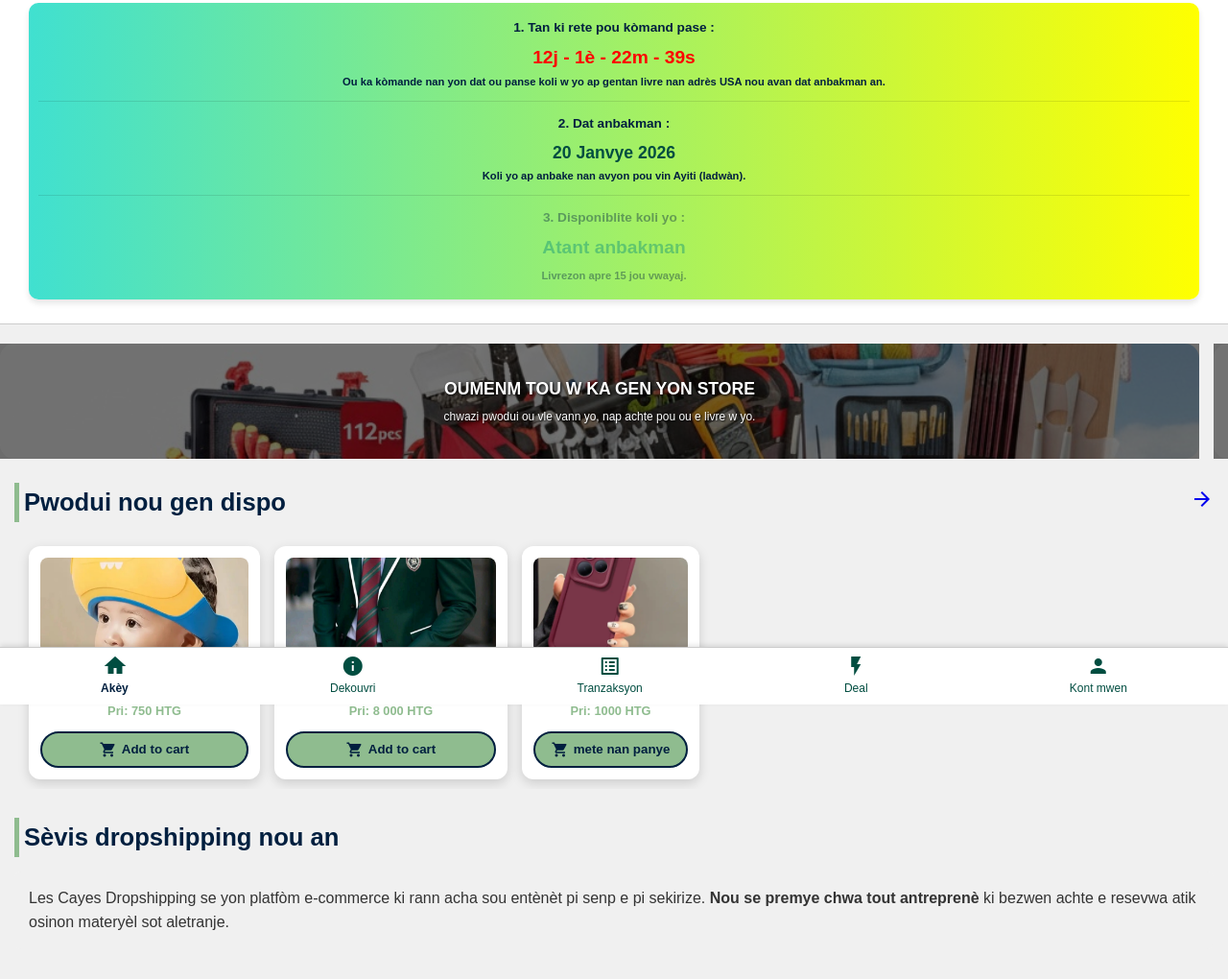
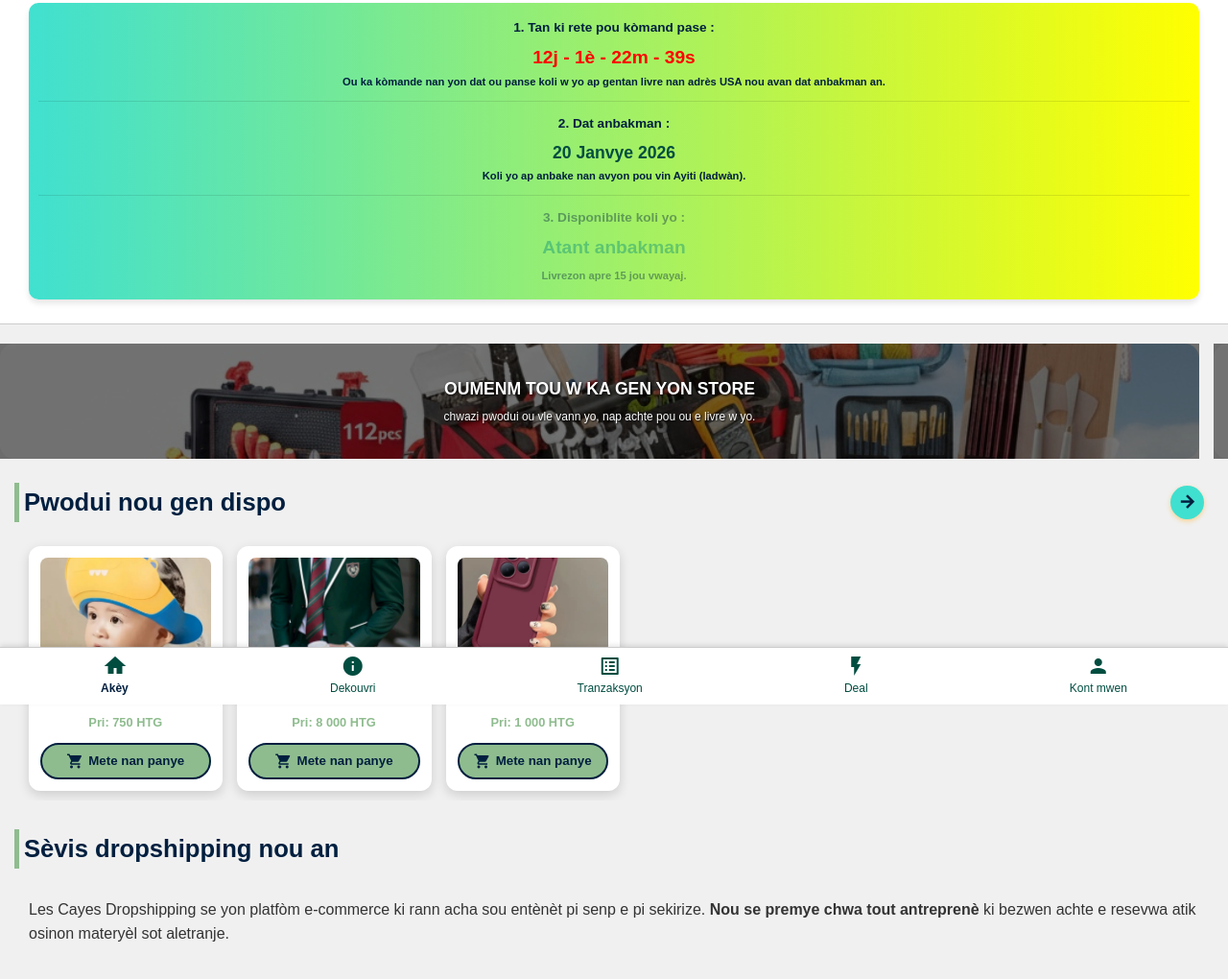
Before and after one commit to keslin1/Cayes, a plain HTML site: page index.html in a window 1280 px wide. Shown: the part 66-1086 px from the top of the page at 96% size. Drawn offline with Linux system fonts and the light colour scheme.

Commit message:
Add files via upload

```diff
--- a/index.html
+++ b/index.html
@@ -308,6 +308,44 @@
         .nav-item.active .material-icons {
             color: var(--kaki);
         }
+.arrow-circle {
+    display: flex;
+    align-items: center;
+    justify-content: center;
+    /* Yon bèl koulè jòn zoranj ki vif */
+    background-color: #40E0D0;
+    color: var(--bleu-marin);      /* Flèch la ap an ble marin pou l ka parèt byen */
+    width: 35px;
+    height: 35px;
+    border-radius: 50%;
+    text-decoration: none;
+    transition: transform 0.2s, background-color 0.2s;
+    box-shadow: 0 2px 5px rgba(255, 165, 0, 0.4);
+    margin-right: 10px;
+}
+
+.arrow-circle:hover {
+    transform: scale(1.1);
+    /* Lè moun pase sou li, li vin yon ti jan pi fonse */
+    background-color: #FF8C00;
+}
+
+.arrow-circle .material-icons {
+    font-size: 20px;
+    font-weight: bold;
+}
+
+
+.arrow-circle:hover {
+    transform: scale(1.1);         /* Li gwosi yon ti kras lè ou pase sou li */
+    background-color: var(--bleu-marin);
+    color: var(--blanc-fond);      /* Koulè yo Envèse lè ou pase sou li */
+}
+
+.arrow-circle .material-icons {
+    font-size: 20px;               /* Dimansyon flèch la */
+    font-weight: bold;
+}
 
         /* Style du Badge de Notification (pour Deal) */
         .cart-badge-nav {
@@ -401,48 +439,56 @@
     <main id="main-content">
 <h2 class="section-title">
     Pwodui nou gen dispo
-            <a href="deal.html" class="scroll-indicator" aria-label="Voir plus de produits">
+    <a href="deal.html" class="scroll-indicator arrow-circle" aria-label="Voir plus de produits">
         <span class="material-icons">arrow_forward</span>
     </a>
 </h2>
 
+
 <div id="deal-products">
     <a href="deal.html#P005" class="product-card-link">
         <div class="product-card">
-                    <img src="pwo.jpg" alt="kamera konplè ak trépied an bon eta">
-                    <p class="price">Pwoteksyon zorèy timoun</p>
+            <img src="pwo.jpg" alt="Pwoteksyon zorèy timoun">
+            <div class="product-info">
+                <p class="price" style="font-size: 0.9em; height: 40px; overflow: hidden;">Pwoteksyon zorèy timoun</p>
                 <p class="stock">Pri: 750 HTG</p>
+            </div>
             <button class="btn-ajouter">
                 <span class="material-icons">shopping_cart</span>
-                        Add to cart
+                Mete nan panye
             </button>
         </div>
     </a>
 
     <a href="deal.html#P002" class="product-card-link">
         <div class="product-card">
-                    <img src="Vès.jpg" alt="kostim 2 pyès pou sitwayen">
-                    <p class="price">Kostim 2 pyès pou Citizen</p>
+            <img src="Vès.jpg" alt="Kostim 2 pyès">
+            <div class="product-info">
+                <p class="price" style="font-size: 0.9em; height: 40px; overflow: hidden;">Kostim 2 pyès pou Citizen</p>
                 <p class="stock">Pri: 8 000 HTG</p>
+            </div>
             <button class="btn-ajouter">
                 <span class="material-icons">shopping_cart</span>
-                        Add to cart
+                Mete nan panye
             </button>
         </div>
     </a>
 
     <a href="deal.html#P003" class="product-card-link">
         <div class="product-card">
-                    <img src="tecno2.jpg" alt="pwoteksyon zòrèy pou benyen">
-                    <p class="price">Pòch telefòn Tecno</p>
-                    <p class="stock">Pri: 1000 HTG</p>
+            <img src="tecno2.jpg" alt="Pòch telefòn Tecno">
+            <div class="product-info">
+                <p class="price" style="font-size: 0.9em; height: 40px; overflow: hidden;">Pòch telefòn Tecno</p>
+                <p class="stock">Pri: 1 000 HTG</p>
+            </div>
             <button class="btn-ajouter">
                 <span class="material-icons">shopping_cart</span>
-                        mete nan panye
+                Mete nan panye
             </button>
         </div>
     </a>
 </div>
+
 
         <h2 class="section-title" style="margin-top: 30px;">Sèvis dropshipping nou an</h2>
         <p>Les Cayes Dropshipping se yon platfòm e-commerce ki rann acha sou entènèt pi senp e pi sekirize.
```
Lines whose indentation alone changed are shown as unchanged.
